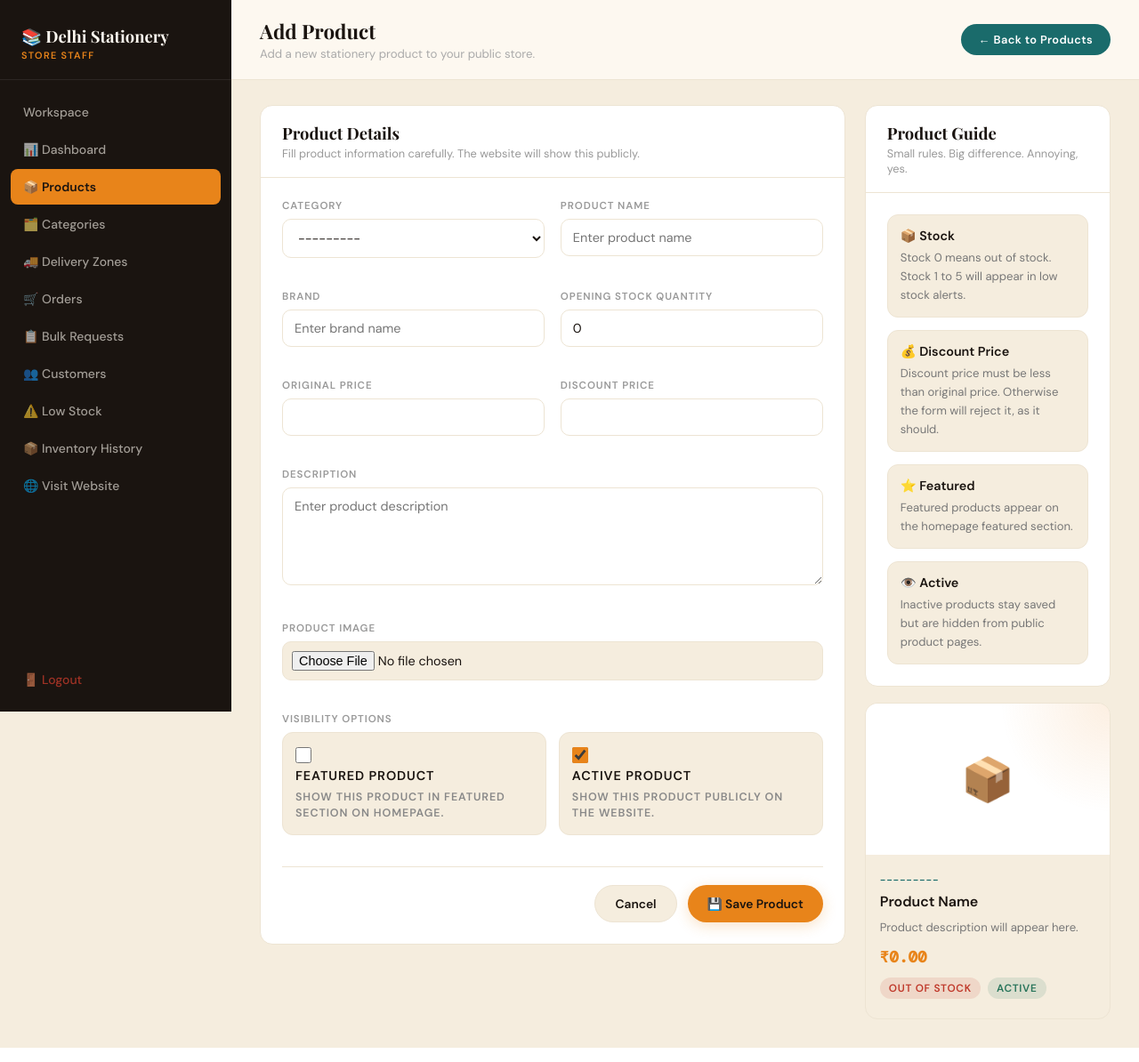
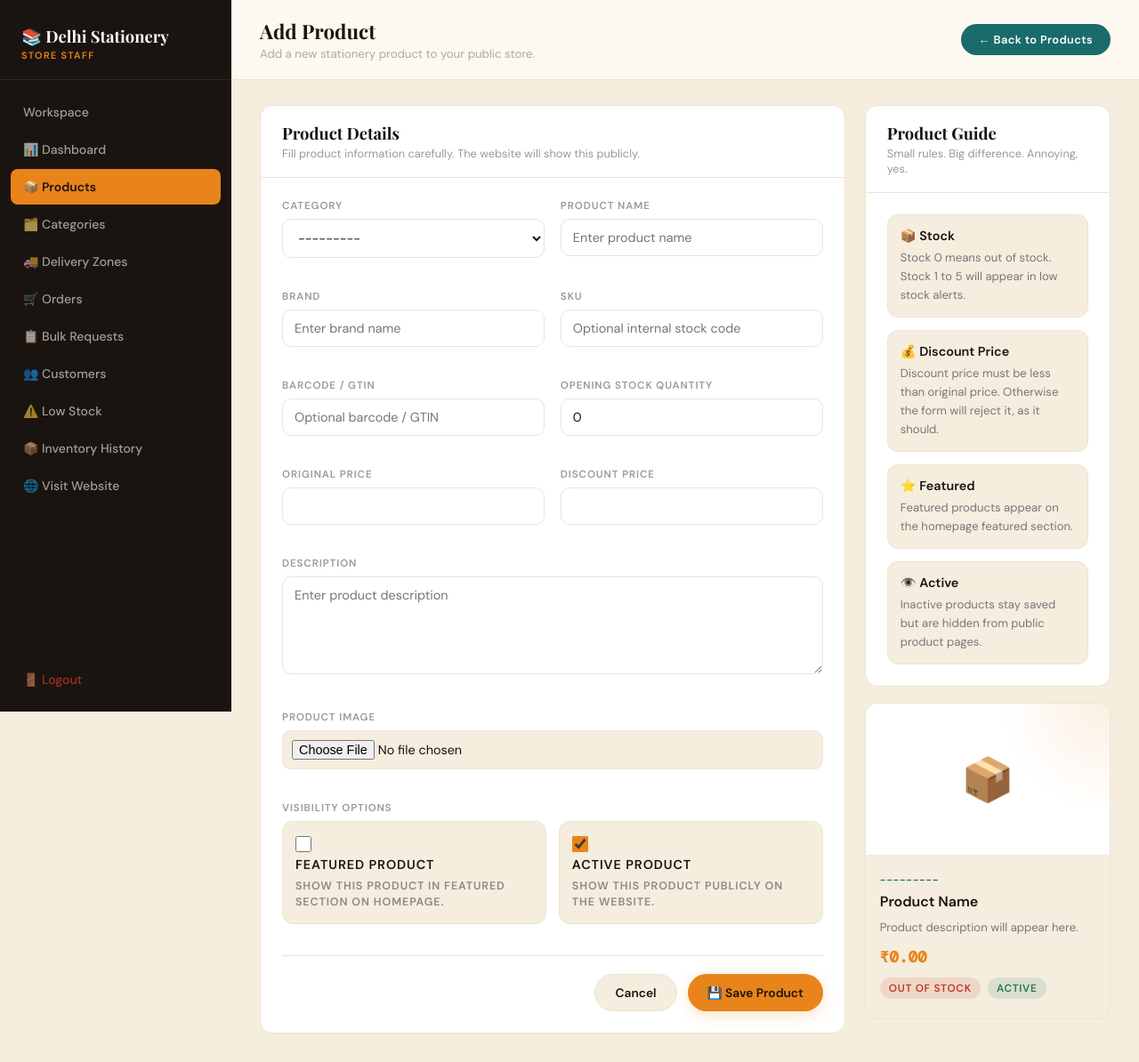
Before and after one commit to sartaj05/Stationery_Store, a Django app: page /accounts/superadmin/products/add/ in a window 1280 px wide. Shown: the whole page at 89% size. Run offline with Django 5.2, Linux system fonts and the light colour scheme; the visitor is signed in with stand-in values (Sample User, id 1); data that the repository does not hold is empty.

Commit message:
Add catalogue pagination sorting and product codes

```diff
--- a/accounts/views.py
+++ b/accounts/views.py
@@ -452,6 +452,8 @@ def superadmin_product_list(request):
         products = products.filter(
             Q(name__icontains=query) |
             Q(brand__icontains=query) |
+            Q(sku__icontains=query) |
+            Q(barcode__icontains=query) |
             Q(description__icontains=query)
         )
 
@@ -1048,6 +1050,8 @@ def superadmin_export_products_csv(request):
         products = products.filter(
             Q(name__icontains=query) |
             Q(brand__icontains=query) |
+            Q(sku__icontains=query) |
+            Q(barcode__icontains=query) |
             Q(description__icontains=query)
         )
 
@@ -1073,6 +1077,8 @@ def superadmin_export_products_csv(request):
         "Product Name",
         "Category",
         "Brand",
+        "SKU",
+        "Barcode",
         "Description",
         "Original Price",
         "Discount Price",
@@ -1090,6 +1096,8 @@ def superadmin_export_products_csv(request):
             product.name,
             product.category.name if product.category else "",
             product.brand,
+            product.sku or "",
+            product.barcode or "",
             product.description,
             product.price,
             product.discount_price if product.discount_price else "",
@@ -1121,6 +1129,8 @@ def superadmin_export_orders_csv(request):
             Q(name__icontains=query) |
             Q(phone__icontains=query) |
             Q(product__name__icontains=query) |
+            Q(product_sku_snapshot__icontains=query) |
+            Q(product_barcode_snapshot__icontains=query) |
             Q(customer__username__icontains=query)
         )
 
@@ -1144,6 +1154,8 @@ def superadmin_export_orders_csv(request):
         "Tracking Reference",
         "Registered Username",
         "Product",
+        "SKU",
+        "Barcode",
         "Category",
         "Quantity",
         "Unit Price",
@@ -1172,6 +1184,8 @@ def superadmin_export_orders_csv(request):
             order.tracking_number,
             order.customer.username if order.customer else "",
             order.product_name_snapshot,
+            order.product_sku_snapshot,
+            order.product_barcode_snapshot,
             order.product_category_snapshot,
             order.quantity,
             order.unit_price_snapshot,
--- a/store/forms.py
+++ b/store/forms.py
@@ -128,6 +128,8 @@ class ProductForm(forms.ModelForm):
             "category",
             "name",
             "brand",
+            "sku",
+            "barcode",
             "description",
             "price",
             "discount_price",
@@ -146,6 +148,14 @@ class ProductForm(forms.ModelForm):
             "brand": forms.TextInput(attrs={
                 "class": "form-control",
                 "placeholder": "Enter brand name"
+            }),
+            "sku": forms.TextInput(attrs={
+                "class": "form-control",
+                "placeholder": "Optional internal stock code",
+            }),
+            "barcode": forms.TextInput(attrs={
+                "class": "form-control",
+                "placeholder": "Optional barcode / GTIN",
             }),
             "description": forms.Textarea(attrs={
                 "class": "form-control",
@@ -193,6 +203,12 @@ class ProductForm(forms.ModelForm):
                 raise forms.ValidationError("Only JPG, PNG, and WEBP images are allowed.")
 
         return image
+
+    def clean_sku(self):
+        return (self.cleaned_data.get("sku") or "").strip().upper() or None
+
+    def clean_barcode(self):
+        return (self.cleaned_data.get("barcode") or "").strip().upper() or None
 
     def clean(self):
         cleaned_data = super().clean()
--- a/store/models.py
+++ b/store/models.py
@@ -35,6 +35,8 @@ class Product(models.Model):
     )
     name = models.CharField(max_length=200)
     brand = models.CharField(max_length=100, blank=True)
+    sku = models.CharField(max_length=64, blank=True, null=True, unique=True)
+    barcode = models.CharField(max_length=64, blank=True, null=True, unique=True)
     description = models.TextField(blank=True)
 
     price = models.DecimalField(max_digits=10, decimal_places=2)
@@ -127,6 +129,8 @@ class Order(models.Model):
     product_name_snapshot = models.CharField(max_length=200, blank=True)
     product_brand_snapshot = models.CharField(max_length=100, blank=True)
     product_category_snapshot = models.CharField(max_length=100, blank=True)
+    product_sku_snapshot = models.CharField(max_length=64, blank=True)
+    product_barcode_snapshot = models.CharField(max_length=64, blank=True)
     unit_price_snapshot = models.DecimalField(
         max_digits=10,
         decimal_places=2,
@@ -197,6 +201,10 @@ class Order(models.Model):
                 self.product_brand_snapshot = product.brand
             if not self.product_category_snapshot:
                 self.product_category_snapshot = product.category.name
+            if not self.product_sku_snapshot:
+                self.product_sku_snapshot = product.sku or ""
+            if not self.product_barcode_snapshot:
+                self.product_barcode_snapshot = product.barcode or ""
             if self.unit_price_snapshot == 0:
                 self.unit_price_snapshot = product.final_price()
         if self.payment_status == "PAID" and self.paid_at is None:
@@ -396,6 +404,8 @@ class BulkQuoteLine(models.Model):
     product_name_snapshot = models.CharField(max_length=200)
     product_brand_snapshot = models.CharField(max_length=100, blank=True)
     product_category_snapshot = models.CharField(max_length=100, blank=True)
+    product_sku_snapshot = models.CharField(max_length=64, blank=True)
+    product_barcode_snapshot = models.CharField(max_length=64, blank=True)
     quantity = models.PositiveIntegerField()
     unit_price = models.DecimalField(max_digits=10, decimal_places=2)
     created_at = models.DateTimeField(auto_now_add=True)
@@ -412,6 +422,8 @@ class BulkQuoteLine(models.Model):
             self.product_name_snapshot = product.name
             self.product_brand_snapshot = product.brand
             self.product_category_snapshot = product.category.name
+            self.product_sku_snapshot = product.sku or ""
+            self.product_barcode_snapshot = product.barcode or ""
         super().save(*args, **kwargs)
 
     def __str__(self):
--- a/templates/accounts/superadmin_product_form.html
+++ b/templates/accounts/superadmin_product_form.html
@@ -550,6 +550,18 @@
                                 {% endif %}
                             </div>
 
+                            <div class="form-group">
+                                <label for="{{ form.sku.id_for_label }}">SKU</label>
+                                {{ form.sku }}
+                                {% if form.sku.errors %}<div class="field-error">{{ form.sku.errors.0 }}</div>{% endif %}
+                            </div>
+
+                            <div class="form-group">
+                                <label for="{{ form.barcode.id_for_label }}">Barcode / GTIN</label>
+                                {{ form.barcode }}
+                                {% if form.barcode.errors %}<div class="field-error">{{ form.barcode.errors.0 }}</div>{% endif %}
+                            </div>
+
                             {% if form.stock %}
                                 <div class="form-group">
                                     <label for="{{ form.stock.id_for_label }}">Opening Stock Quantity</label>
--- a/templates/accounts/superadmin_product_list.html
+++ b/templates/accounts/superadmin_product_list.html
@@ -414,7 +414,7 @@
                         name="q"
                         value="{{ query|default:'' }}"
                         class="form-control"
-                        placeholder="Search product, brand, description..."
+                        placeholder="Search name, brand, SKU or barcode..."
                     >
                 </div>
 
@@ -496,6 +496,8 @@
                                                 {% else %}
                                                     No brand added
                                                 {% endif %}
+                                                {% if product.sku %}<br>SKU: {{ product.sku }}{% endif %}
+                                                {% if product.barcode %}<br>Barcode: {{ product.barcode }}{% endif %}
                                             </span>
                                         </div>
                                     </div>
--- a/templates/store/product_card.html
+++ b/templates/store/product_card.html
@@ -33,6 +33,7 @@
         {% if product.brand %}
             <p class="brand-text">{{ product.brand }}</p>
         {% endif %}
+        {% if product.sku %}<small>SKU: {{ product.sku }}</small>{% endif %}
 
         <p>{{ product.description|truncatewords:14 }}</p>
 
--- a/templates/store/product_detail.html
+++ b/templates/store/product_detail.html
@@ -36,6 +36,8 @@
             {% if product.brand %}
                 <p class="brand-line">Brand: {{ product.brand }}</p>
             {% endif %}
+            {% if product.sku %}<p class="brand-line">SKU: {{ product.sku }}</p>{% endif %}
+            {% if product.barcode %}<p class="brand-line">Barcode: {{ product.barcode }}</p>{% endif %}
 
             <p>{{ product.description|default:"Product description will be updated soon." }}</p>
 
```
Also changed, not shown: store/admin.py (+13 -2 lines), store/tests.py (+79 -2 lines), store/views.py (+42 -2 lines), templates/store/product_list.html (+38 -0 lines), store/migrations/0014_bulkquoteline_product_barcode_snapshot_and_more.py (added).
